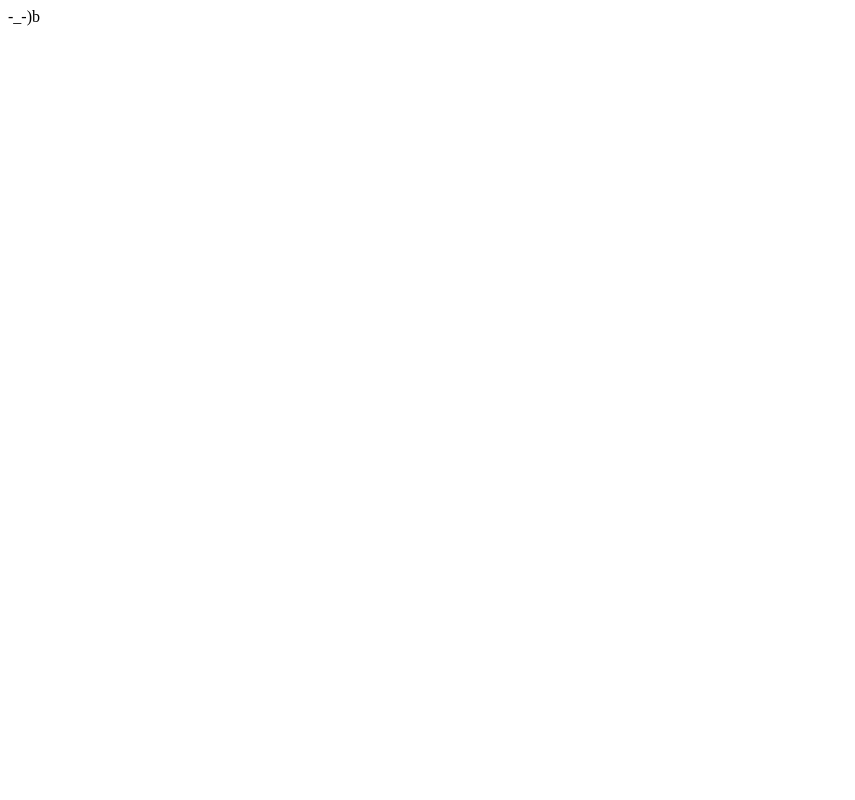
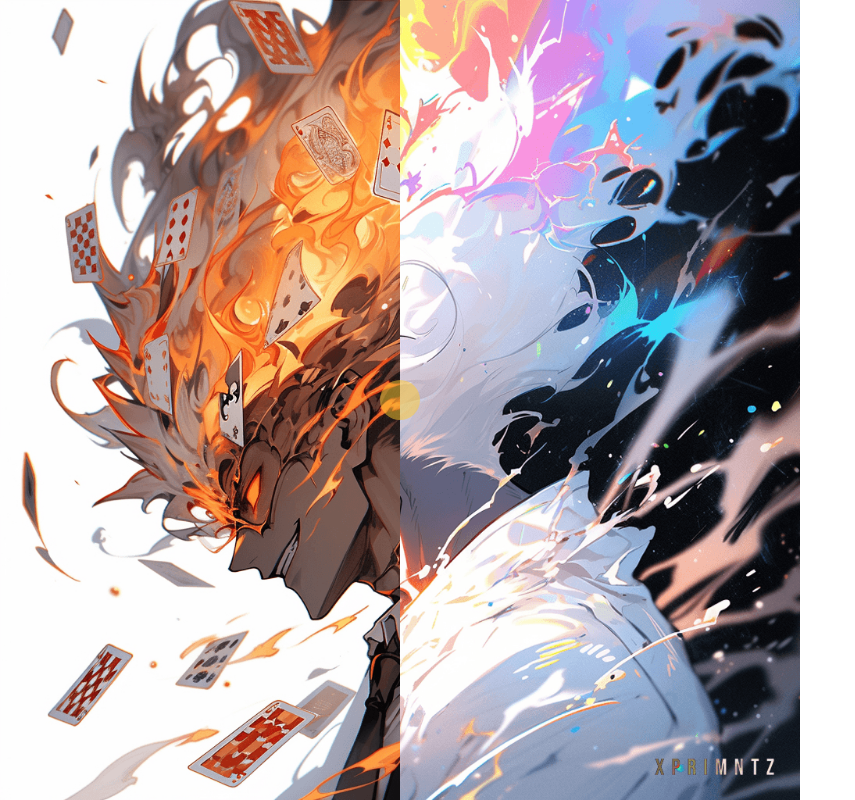
Before and after one commit to jigsaw-fam/ok-half, a plain HTML site: page docs/index.html in a window 1280 px wide. Shown: the whole page, without its empty margins (0-855 px from the left). Drawn offline with Linux system fonts and the light colour scheme.

Commit message:
add slider color param

```diff
--- a/docs/app.css
+++ b/docs/app.css
@@ -27,7 +27,7 @@ body {
   /*set the appearance of the slider:*/
   width: 40px;
   height: 40px;
-  background-color: #FC3;
+  background-color: #FFFFFF;
   opacity: 0.5;
   border-radius: 50%;
 }
--- a/docs/app.js
+++ b/docs/app.js
@@ -1,3 +1,4 @@
+let slider_bg = 'white';
 // https://www.w3schools.com/howto/tryit.asp?filename=tryhow_js_image_compare
 function initComparisons() {
   var x, i;
@@ -18,6 +19,7 @@ function initComparisons() {
     /*create slider:*/
     slider = document.createElement("DIV");
     slider.setAttribute("class", "img-comp-slider");
+    slider.style.backgroundColor = slider_bg;
     /*insert slider*/
     img.parentElement.insertBefore(slider, img);
     /*position the slider in the middle:*/
@@ -75,7 +77,8 @@ function initComparisons() {
     }
   }
 }
-function init(img_left, img_right, delay=100) {
+function init(img_left, img_right, color='white', delay=100) {
+  slider_bg = color;
   let resizeTimeout;
   function onResize() {
       let width = Math.min(window.innerWidth, window.innerHeight);
--- a/docs/index.html
+++ b/docs/index.html
@@ -1 +1,20 @@
--_-)b
+<!doctype html>
+<html lang="en">
+  <head>
+    <meta charset="utf-8">
+    <meta name="viewport" content="width=device-width, initial-scale=1">
+    <title>OK Half</title>
+    <link href="./app.css" rel="stylesheet">
+    <script src="./app.js"></script>
+  </head>
+  <body>
+    <div class="hello-half"></div>
+    <script>
+      init(
+        "./assets/01L.png",
+        "./assets/01R.png",
+        "#FFCC33"
+      );
+    </script>
+  </body>
+</html>
```
Also changed, not shown: 1 other file.
